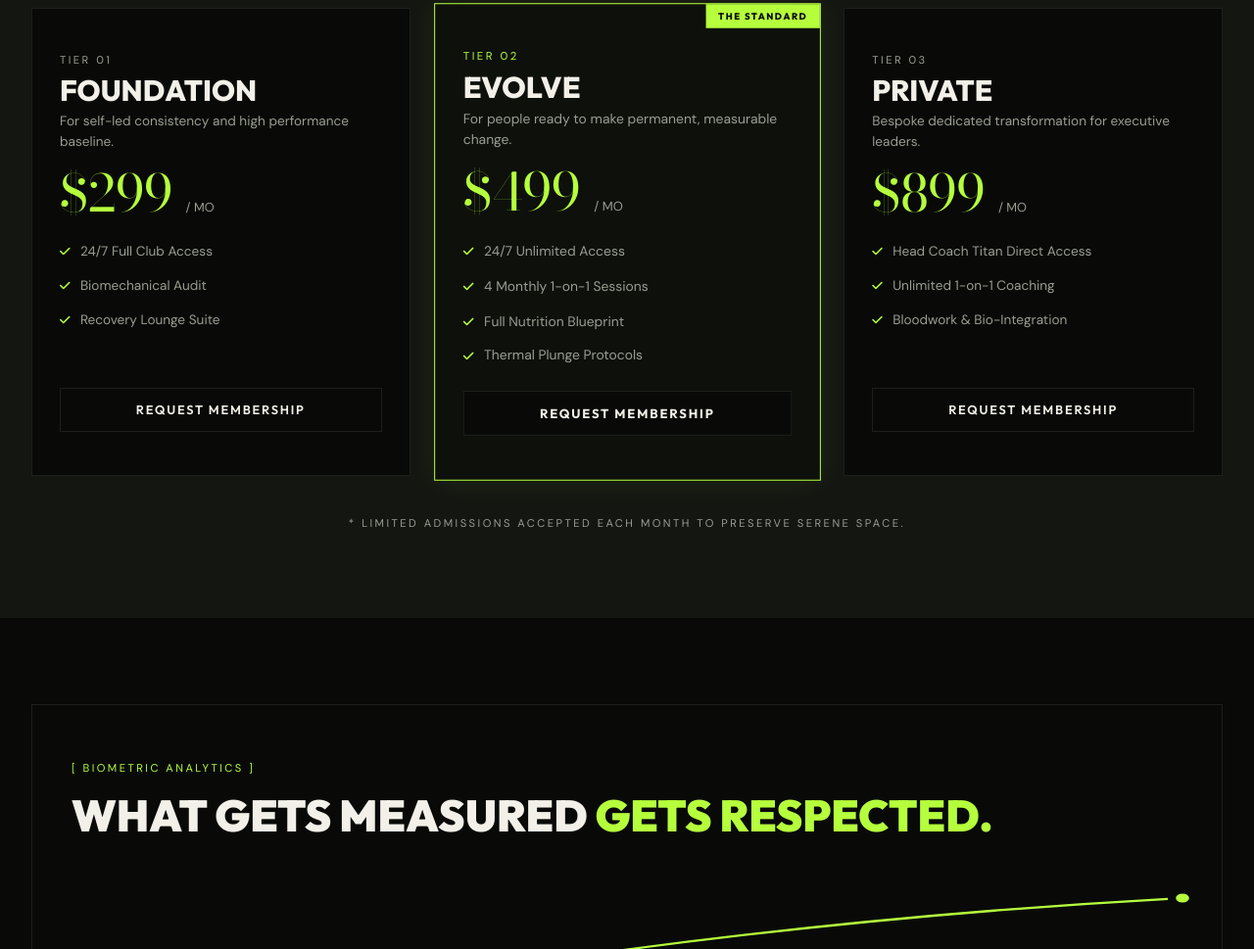
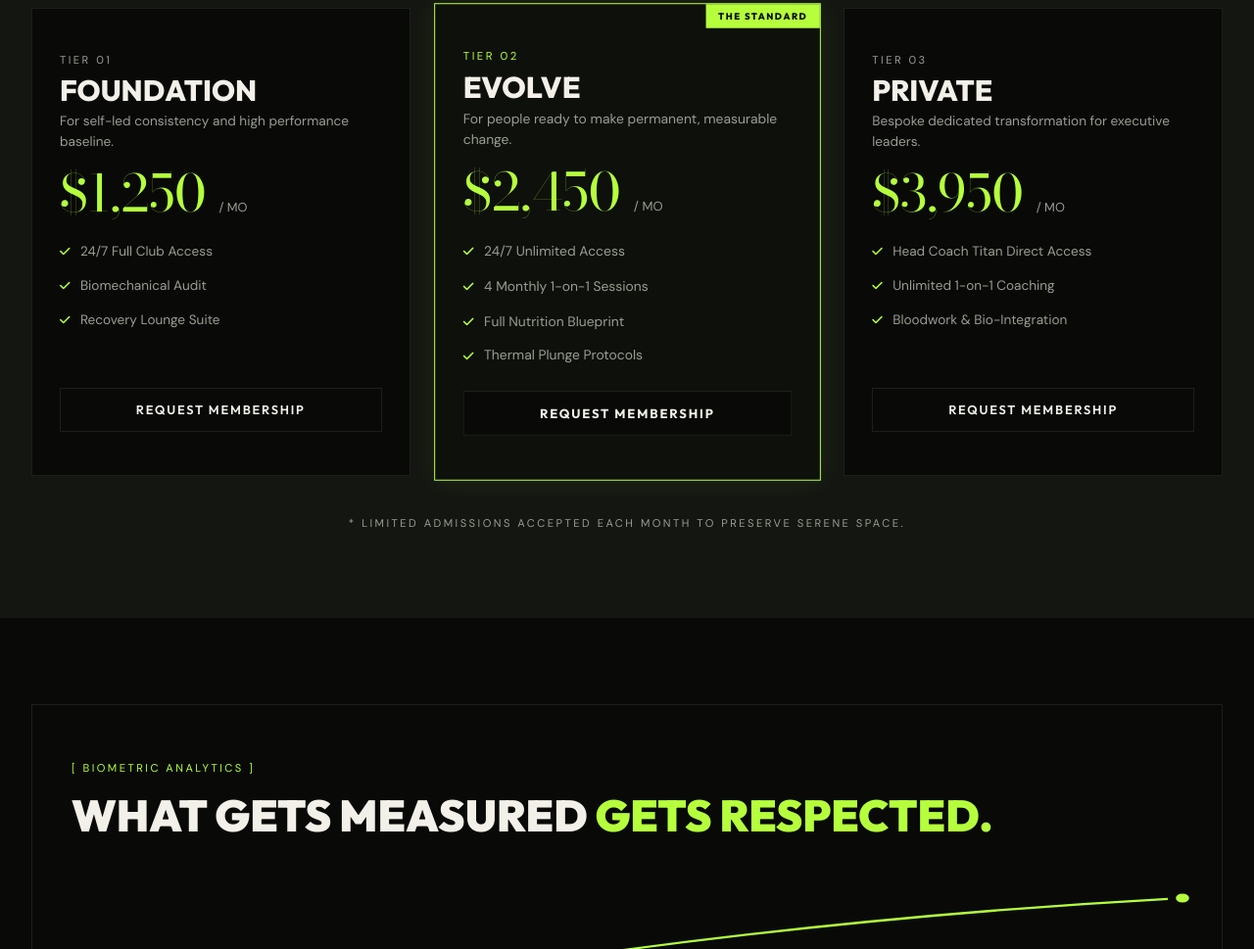
Before and after one commit to fk1271339-design/Fitness, a plain HTML site: page index.html in a window 1280 px wide. Shown: the part 7364-8333 px from the top of the page at 98% size. Drawn offline with nearby package versions, Linux system fonts and the light colour scheme.

Commit message:
Increase membership tier pricing to ,200+ (,250 / ,450 / ,950 per month)

```diff
--- a/index.html
+++ b/index.html
@@ -1874,7 +1874,7 @@
             <div class="meta-code">TIER 01</div>
             <h3 style="font-family: var(--font-heading); font-size: 1.85rem; font-weight: 800;">FOUNDATION</h3>
             <p style="color: var(--text-stone); font-size: 0.85rem;">For self-led consistency and high performance baseline.</p>
-            <div class="membership-price">$299 <span style="font-size: 0.8rem; color: var(--text-stone); font-family: var(--font-body);">/ MO</span></div>
+            <div class="membership-price">$1,250 <span style="font-size: 0.8rem; color: var(--text-stone); font-family: var(--font-body);">/ MO</span></div>
             <ul class="charter-list">
               <li class="charter-item"><i class="fa-solid fa-check"></i> 24/7 Full Club Access</li>
               <li class="charter-item"><i class="fa-solid fa-check"></i> Biomechanical Audit</li>
@@ -1891,7 +1891,7 @@
             <div class="meta-code" style="color: var(--accent-acid);">TIER 02</div>
             <h3 style="font-family: var(--font-heading); font-size: 1.85rem; font-weight: 800;">EVOLVE</h3>
             <p style="color: var(--text-stone); font-size: 0.85rem;">For people ready to make permanent, measurable change.</p>
-            <div class="membership-price">$499 <span style="font-size: 0.8rem; color: var(--text-stone); font-family: var(--font-body);">/ MO</span></div>
+            <div class="membership-price">$2,450 <span style="font-size: 0.8rem; color: var(--text-stone); font-family: var(--font-body);">/ MO</span></div>
             <ul class="charter-list">
               <li class="charter-item"><i class="fa-solid fa-check"></i> 24/7 Unlimited Access</li>
               <li class="charter-item"><i class="fa-solid fa-check"></i> 4 Monthly 1-on-1 Sessions</li>
@@ -1908,7 +1908,7 @@
             <div class="meta-code">TIER 03</div>
             <h3 style="font-family: var(--font-heading); font-size: 1.85rem; font-weight: 800;">PRIVATE</h3>
             <p style="color: var(--text-stone); font-size: 0.85rem;">Bespoke dedicated transformation for executive leaders.</p>
-            <div class="membership-price">$899 <span style="font-size: 0.8rem; color: var(--text-stone); font-family: var(--font-body);">/ MO</span></div>
+            <div class="membership-price">$3,950 <span style="font-size: 0.8rem; color: var(--text-stone); font-family: var(--font-body);">/ MO</span></div>
             <ul class="charter-list">
               <li class="charter-item"><i class="fa-solid fa-check"></i> Head Coach Titan Direct Access</li>
               <li class="charter-item"><i class="fa-solid fa-check"></i> Unlimited 1-on-1 Coaching</li>
```
